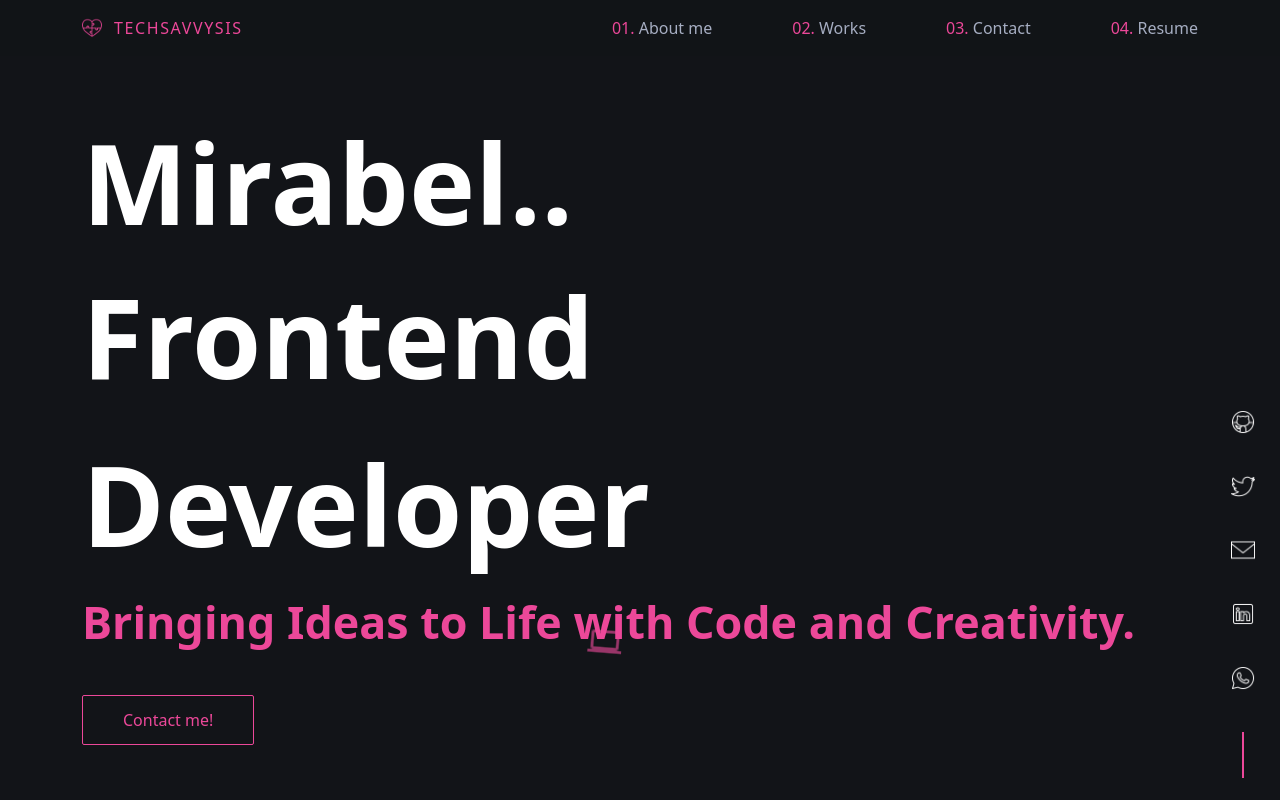
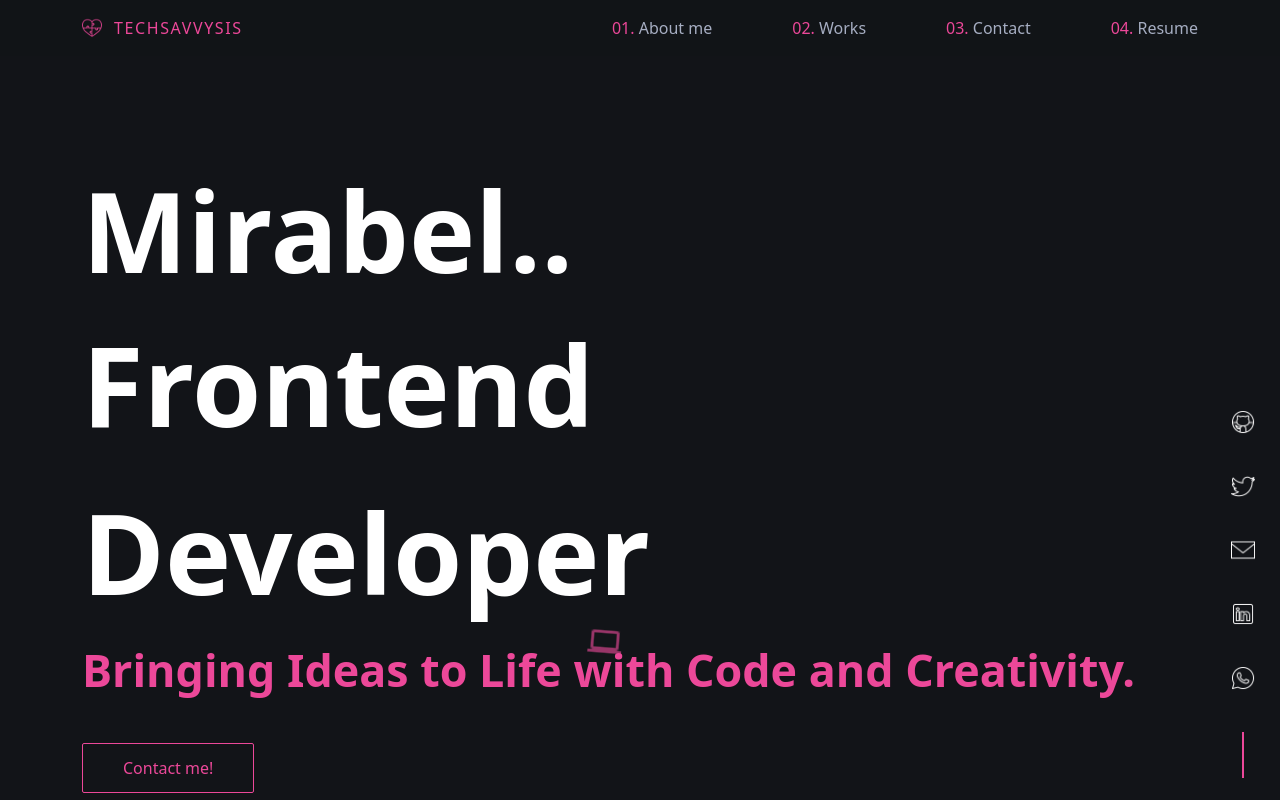
Before and after one commit to Meerahbel/TechSavvySis, a React (Vite) app: page / in a window 1280 px wide. Shown: the top 800 px of the page. Built offline with nearby package versions, Linux system fonts and the light colour scheme.

Commit message:
made changes

```diff
--- a/src/components/Intro.jsx
+++ b/src/components/Intro.jsx
@@ -14,7 +14,7 @@ const Intro = () => {
   }, []);
 
   return (
-    <main className="pb-40 pt-48 md:pt-28  px-3 md:px-[60px] xl:px-[82px] min-h-screen">
+    <main className="pb-40 pt-48 md:pt-28 xl:pt-40  px-3 md:px-[60px] xl:px-[82px] min-h-screen">
       <section className="flex flex-col gap-10">
         <div className="flex flex-col font-bold z-[999]">
           <p
```
